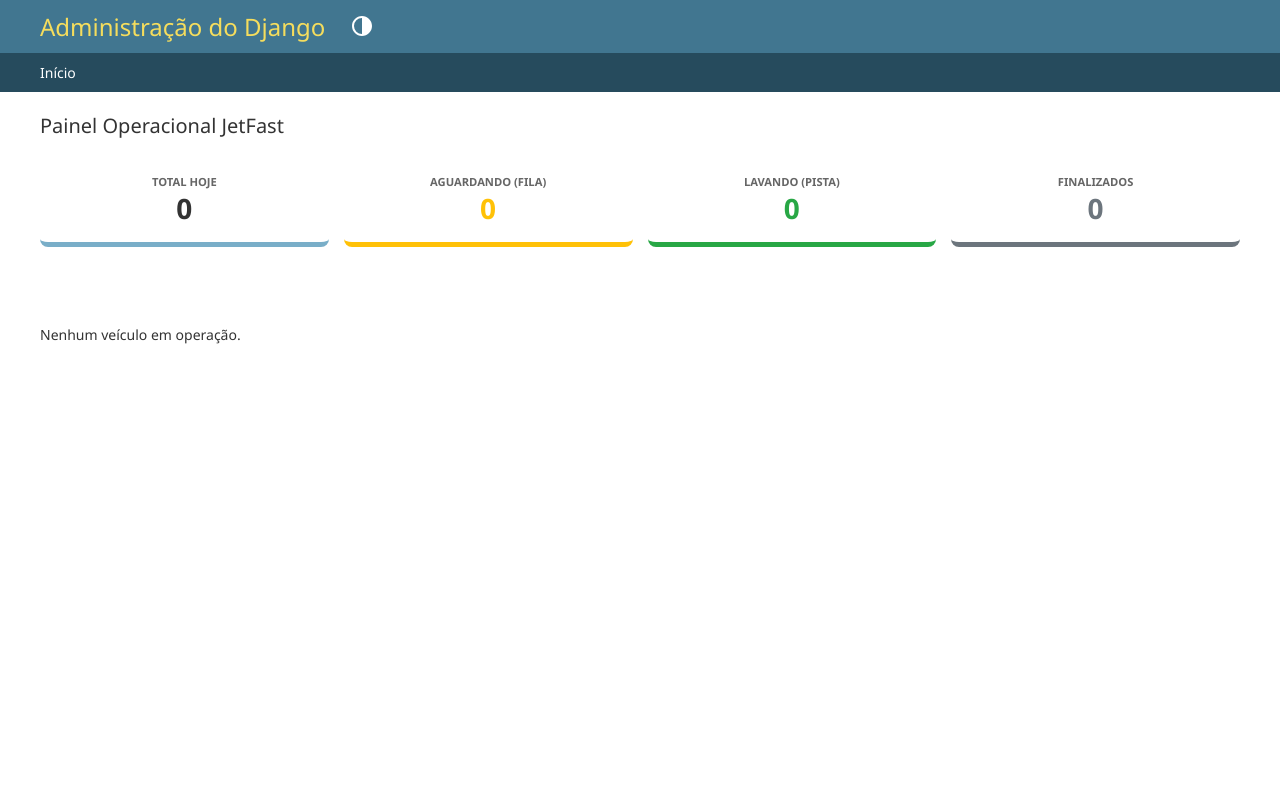
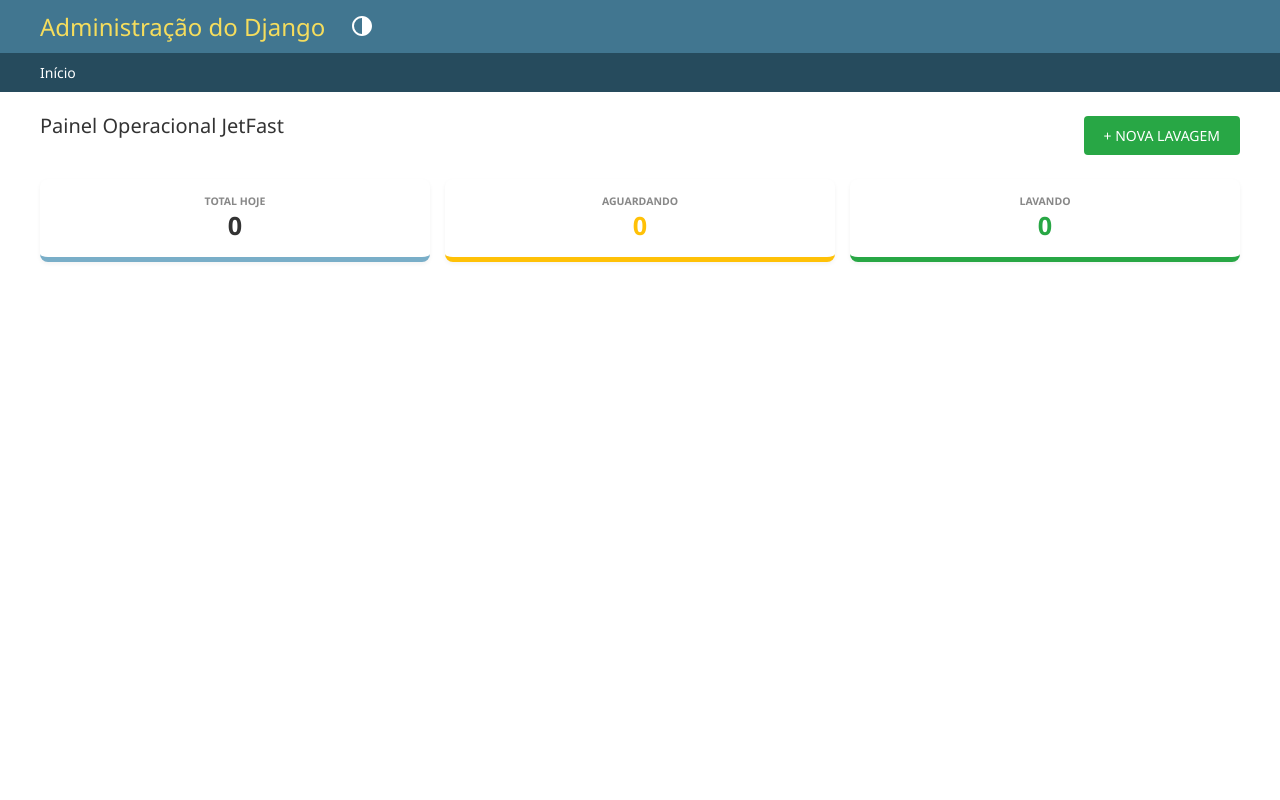
Before and after one commit to RaildoBarros/jetfast, a Django app: page /jetfast/acompanhamento/ in a window 1280 px wide. Run offline with Django 5.2, Linux system fonts and the light colour scheme; tables that the repository leaves empty hold one stand-in row (values such as "Sample post").

Commit message:
melhorias no acompanhamento

```diff
--- a/jetfast/templates/admin/acompanhamento.html
+++ b/jetfast/templates/admin/acompanhamento.html
@@ -1,11 +1,16 @@
 {% extends 'admin/base_site.html' %}
+{% load static %}
+
 {% block extrahead %}
     <meta http-equiv="refresh" content="30">
-{% endblock %}
+    <style>
+        :root {
+            --primary-color: #fdb02e;
+            --primary-dark: #e59a1f;
+            --bg-body: #f4f7f6;
+        }
 
-{% block content %}
-<style>
-    /* Grid de Cards */
+        /* Estrutura do Painel */
         .dashboard-grid {
             display: grid;
             grid-template-columns: repeat(auto-fill, minmax(300px, 1fr));
@@ -13,7 +18,24 @@
             padding: 20px 0;
         }
 
-    /* Estilo Base do Card */
+        /* Stats Bar */
+        .stats-container {
+            display: flex;
+            gap: 15px;
+            margin-bottom: 25px;
+            flex-wrap: wrap;
+        }
+        .stat-card {
+            padding: 15px;
+            background: #fff;
+            border-radius: 8px;
+            flex: 1;
+            min-width: 150px;
+            text-align: center;
+            box-shadow: 0 2px 4px rgba(0,0,0,0.05);
+        }
+
+        /* Estilo dos Cards */
         .card {
             background: white;
             border-radius: 12px;
@@ -22,109 +44,121 @@
             border-top: 10px solid #ccc;
             display: flex;
             flex-direction: column;
-        justify-content: space-between;
             transition: transform 0.2s;
         }
-
         .card:hover { transform: translateY(-5px); }
 
-    /* Cores de Status */
-    .status-fila { border-top-color: #ffc107; background-color: #fffdf5; } /* Amarelo */
-    .status-pista { border-top-color: #28a745; background-color: #f6fff8; } /* Verde */
+        .status-fila { border-top-color: #ffc107; background-color: #fffdf5; }
+        .status-pista { border-top-color: #28a745; background-color: #f6fff8; }
         .status-concluido { border-top-color: #6c757d; opacity: 0.8; }
 
-    /* Conteúdo do Card */
         .card-header { border-bottom: 1px solid #eee; margin-bottom: 10px; padding-bottom: 10px; }
-    .card-placa { font-size: 1.4em; font-weight: bold; color: #333; display: block; }
-    .card-modelo { color: #666; font-size: 0.9em; text-transform: uppercase; }
+        .card-placa { font-size: 1.5em; font-weight: bold; color: #333; }
 
-    .card-body p { margin: 5px 0; font-size: 0.95em; color: #444; }
-    .label { font-weight: bold; color: #79aec8; font-size: 0.8em; text-transform: uppercase; }
-
-    .card-footer { margin-top: 15px; padding-top: 10px; border-top: 1px dotted #ccc; }
+        .card-timestamps {
+            display: flex;
+            justify-content: space-between;
+            margin-bottom: 10px;
+        }
+        .label { font-size: 0.75em; font-weight: bold; color: #888; text-transform: uppercase; display: block; }
 
         .btn-acao {
             width: 100%;
-        padding: 10px;
+            padding: 12px;
             border: none;
             border-radius: 6px;
             color: white;
             font-weight: bold;
             cursor: pointer;
+            background: var(--primary-color);
         }
 
-    /* Modal (Mantido do anterior) */
+        /* Modal */
         .modal { display: none; position: fixed; z-index: 1000; left: 0; top: 0; width: 100%; height: 100%; background: rgba(0,0,0,0.6); }
         .modal-content { background: white; margin: 10% auto; padding: 25px; width: 350px; border-radius: 10px; }
     </style>
+{% endblock %}
 
+{% block content %}
 <div id="content-main">
+
+    <div style="display: flex; justify-content: space-between; align-items: center; margin-bottom: 20px;">
         <h1>Painel Operacional JetFast</h1>
-
-<div style="display: flex; gap: 15px; margin-bottom: 25px; flex-wrap: wrap;">
-    <div class="module" style="padding: 15px; background: #fff; border-radius: 8px; flex: 1; min-width: 150px; text-align: center; border-bottom: 5px solid #79aec8;">
-        <span style="font-size: 0.8em; color: #666; display: block; font-weight: bold;">TOTAL HOJE</span>
-        <strong style="font-size: 2em; color: #333;">{{ stats.total }}</strong>
+        <a href="{% url 'admin:jetfast_lavagem_add' %}?_popup=1"
+           class="button"
+           style="background: #28a745 !important; padding: 10px 20px;"
+           onclick="return showAddAnotherPopup(this);">
+           + NOVA LAVAGEM
+        </a>
     </div>
 
-    <div class="module" style="padding: 15px; background: #fff; border-radius: 8px; flex: 1; min-width: 150px; text-align: center; border-bottom: 5px solid #ffc107;">
-        <span style="font-size: 0.8em; color: #666; display: block; font-weight: bold;">AGUARDANDO (FILA)</span>
-        <strong style="font-size: 2em; color: #ffc107;">{{ stats.fila }}</strong>
+    <div class="stats-container">
+        <div class="stat-card" style="border-bottom: 5px solid #79aec8;">
+            <span class="label">TOTAL HOJE</span>
+            <strong style="font-size: 1.8em;">{{ stats.total }}</strong>
         </div>
-
-    <div class="module" style="padding: 15px; background: #fff; border-radius: 8px; flex: 1; min-width: 150px; text-align: center; border-bottom: 5px solid #28a745;">
-        <span style="font-size: 0.8em; color: #666; display: block; font-weight: bold;">LAVANDO (PISTA)</span>
-        <strong style="font-size: 2em; color: #28a745;">{{ stats.pista }}</strong>
+        <div class="stat-card" style="border-bottom: 5px solid #ffc107;">
+            <span class="label">AGUARDANDO</span>
+            <strong style="font-size: 1.8em; color: #ffc107;">{{ stats.fila }}</strong>
         </div>
-
-    <div class="module" style="padding: 15px; background: #fff; border-radius: 8px; flex: 1; min-width: 150px; text-align: center; border-bottom: 5px solid #6c757d;">
-        <span style="font-size: 0.8em; color: #666; display: block; font-weight: bold;">FINALIZADOS</span>
-        <strong style="font-size: 2em; color: #6c757d;">{{ stats.concluidos }}</strong>
+        <div class="stat-card" style="border-bottom: 5px solid #28a745;">
+            <span class="label">LAVANDO</span>
+            <strong style="font-size: 1.8em; color: #28a745;">{{ stats.pista }}</strong>
         </div>
     </div>
 
     <div class="dashboard-grid">
         {% for l in lavagens %}
         <div class="card {% if not l.horario_pista %}status-fila{% elif not l.horario_saida %}status-pista{% else %}status-concluido{% endif %}">
-
             <div class="card-header">
-                <span class="card-placa">{{ l.veiculo.placa }}</span>
-                <span class="card-modelo">{{ l.veiculo.modelo_veiculo.nome }}</span>
+                <span class="card-placa">{{ l.veiculo.placa }}</span><br>
+                <small>{{ l.veiculo.modelo_veiculo.nome }}</small>
             </div>
 
             <div class="card-body">
-                <p><span class="label">Proprietário:</span> {{ l.veiculo.nome }}</p>
-                <p><span class="label">Chegada:</span> {{ l.horario_chegada|date:"H:i" }}</p>
+    <div style="display: grid; grid-template-columns: repeat(3, 1fr); gap: 5px; margin-bottom: 12px; border-bottom: 1px solid #eee; padding-bottom: 8px;">
+        <div>
+            <span class="label">Chegada</span>
+            <strong style="font-size: 0.9em;">{{ l.horario_chegada|date:"H:i" }}</strong>
+        </div>
+
+        <div style="text-align: center;">
+            <span class="label">Pista</span>
+            <strong style="font-size: 0.9em;">{{ l.horario_pista|date:"H:i"|default:"---" }}</strong>
+        </div>
+
+        <div style="text-align: right;">
+            <span class="label">Saída</span>
+            <strong style="font-size: 0.9em;">{{ l.horario_saida|date:"H:i"|default:"---" }}</strong>
+        </div>
+    </div>
+
+    <p style="margin-bottom: 8px;"><span class="label">Cliente:</span> {{ l.veiculo.nome }}</p>
 
     {% if l.horario_pista %}
-                    <p><span class="label">Na Pista:</span> {{ l.horario_pista|date:"H:i" }}</p>
-                    <p><span class="label">Interna:</span> {{ l.colaborador_interna.nome }}</p>
-                    <p><span class="label">Externa:</span> {{ l.colaborador_externa.nome }}</p>
-                {% endif %}
-
-                {% if l.horario_saida %}
-                    <p><span class="label">Saída:</span> {{ l.horario_saida|date:"H:i" }}</p>
+    <div style="display: grid; grid-template-columns: 1fr 1fr; gap: 10px; background: #f9f9f9; padding: 5px; border-radius: 4px;">
+        <div>
+            <span class="label">Externa</span>
+            <small style="display: block; line-height: 1.2;">{{ l.colaborador_externa.nome|default:"---" }}</small>
+        </div>
+        <div>
+            <span class="label">Interna</span>
+            <small style="display: block; line-height: 1.2;">{{ l.colaborador_interna.nome|default:"---" }}</small>
+        </div>
+    </div>
     {% endif %}
 </div>
 
-            <div class="card-footer">
+            <div style="margin-top: 15px;">
                 {% if not l.horario_pista %}
-                    <button class="btn-acao" style="background: #28a745;"
-                            onclick="abrirModal('pista', {{ l.id }}, '{{ l.veiculo.placa }}')">
-                        INICIAR LAVAGEM
-                    </button>
+                    <button class="btn-acao" onclick="abrirModal('pista', {{ l.id }}, '{{ l.veiculo.placa }}')">INICIAR</button>
                 {% elif not l.horario_saida %}
-                    <button class="btn-acao" style="background: #dc3545;"
-                            onclick="abrirModal('saida', {{ l.id }}, '{{ l.veiculo.placa }}')">
-                        FINALIZAR SERVIÇO
-                    </button>
+                    <button class="btn-acao" style="background: #dc3545;" onclick="abrirModal('saida', {{ l.id }}, '{{ l.veiculo.placa }}')">FINALIZAR</button>
                 {% else %}
-                    <div style="text-align: center; color: #28a745; font-weight: bold;">SERVIÇO CONCLUÍDO</div>
+                    <div style="text-align: center; color: #28a745; font-weight: bold; padding: 10px;">CONCLUÍDO ✓</div>
                 {% endif %}
             </div>
         </div>
-        {% empty %}
-        <p>Nenhum veículo em operação.</p>
         {% endfor %}
     </div>
 </div>
@@ -132,37 +166,46 @@
 <div id="modalAcao" class="modal">
     <div class="modal-content">
         <h3 id="modalTitulo">Ação</h3>
-        <p id="modalVeiculo"></p>
+        <p id="modalVeiculo" style="font-weight: bold; color: var(--primary-dark);"></p>
         <form id="formAcao" method="post">
             {% csrf_token %}
-            <input type="datetime-local" name="horario_custom" id="horario_input" required style="width:100%; margin-bottom:10px;">
+            <div style="margin-bottom: 15px;">
+                <label class="label">Horário:</label>
+                <input type="datetime-local" name="horario_custom" id="horario_input" required style="width: 100%; padding: 8px;">
+            </div>
             <div id="sessaoColaboradores" style="display:none;">
-                <select name="colaborador_externa" id="sel_ext" style="width:100%; margin-bottom:10px;">
-                    <option value="">Colab. Externa</option>
-                    {% for c in colaboradores_list %}
-                        <option value="{{ c.id }}">{{ c.nome }}</option>
-                    {% endfor %}
+                <label class="label">Colaboradores:</label>
+                <select name="colaborador_externa" id="sel_ext" style="width: 100%; margin-bottom: 10px; padding: 8px;">
+                    <option value="">Selecione Externa...</option>
+                    {% for c in colaboradores_list %}<option value="{{ c.id }}">{{ c.nome }}</option>{% endfor %}
                 </select>
-                <select name="colaborador_interna" style="width:100%; margin-bottom:10px;">
-                    <option value="">Colab. Interna</option>
-                    {% for c in colaboradores_list %}
-                        <option value="{{ c.id }}">{{ c.nome }}</option>
-                    {% endfor %}
+                <select name="colaborador_interna" style="width: 100%; padding: 8px;">
+                    <option value="">Interna (Opcional)</option>
+                    {% for c in colaboradores_list %}<option value="{{ c.id }}">{{ c.nome }}</option>{% endfor %}
                 </select>
             </div>
-            <button type="submit" class="button">Confirmar</button>
-            <button type="button" class="button" style="background:#666" onclick="fecharModal()">Sair</button>
+            <div style="display: flex; gap: 10px; margin-top: 20px;">
+                <button type="submit" class="button" style="flex: 1;">Confirmar</button>
+                <button type="button" class="button" onclick="fecharModal()" style="flex: 1; background: #666 !important;">Sair</button>
+            </div>
         </form>
     </div>
 </div>
 
+<script type="text/javascript" src="/static/admin/js/admin/RelatedObjectLookups.js"></script>
 <script>
+    function showAddAnotherPopup(link) {
+        var win = window.open(link.href, 'Nova Lavagem', 'height=600,width=800,resizable=yes,scrollbars=yes');
+        win.focus();
+        var timer = setInterval(function() { if(win.closed) { clearInterval(timer); location.reload(); } }, 500);
+        return false;
+    }
+
     function abrirModal(tipo, id, placa) {
         const agora = new Date();
         agora.setMinutes(agora.getMinutes() - agora.getTimezoneOffset());
         document.getElementById('horario_input').value = agora.toISOString().slice(0,16);
-        document.getElementById('modalVeiculo').innerText = "Veículo: " + placa;
-
+        document.getElementById('modalVeiculo').innerText = "Placa: " + placa;
         const form = document.getElementById('formAcao');
         const sessaoColab = document.getElementById('sessaoColaboradores');
 
@@ -170,15 +213,14 @@
             document.getElementById('modalTitulo').innerText = 'Entrada na Pista';
             form.action = `/jetfast/lavagem/${id}/pista/`;
             sessaoColab.style.display = 'block';
-            document.getElementById('sel_ext').required = false;
         } else {
-            document.getElementById('modalTitulo').innerText = 'Finalizar Lavagem';
+            document.getElementById('modalTitulo').innerText = 'Finalizar Saída';
             form.action = `/jetfast/lavagem/${id}/finalizar/`;
             sessaoColab.style.display = 'none';
-            document.getElementById('sel_ext').required = false;
         }
         document.getElementById('modalAcao').style.display = 'block';
     }
+
     function fecharModal() { document.getElementById('modalAcao').style.display = 'none'; }
 </script>
 {% endblock %}
```
Lines whose indentation alone changed are shown as unchanged.
